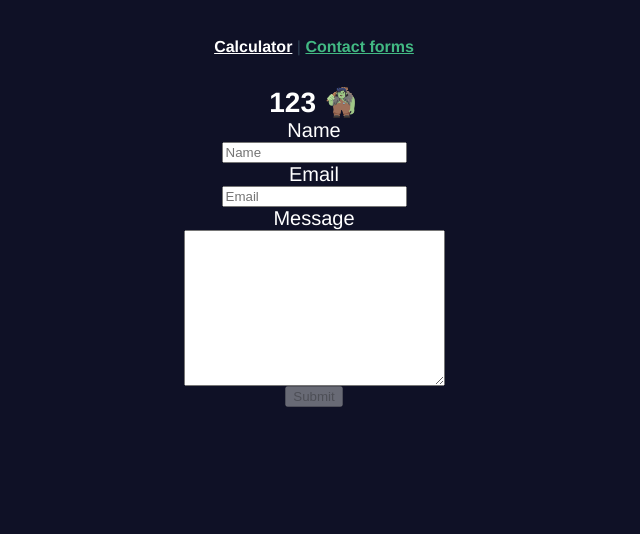
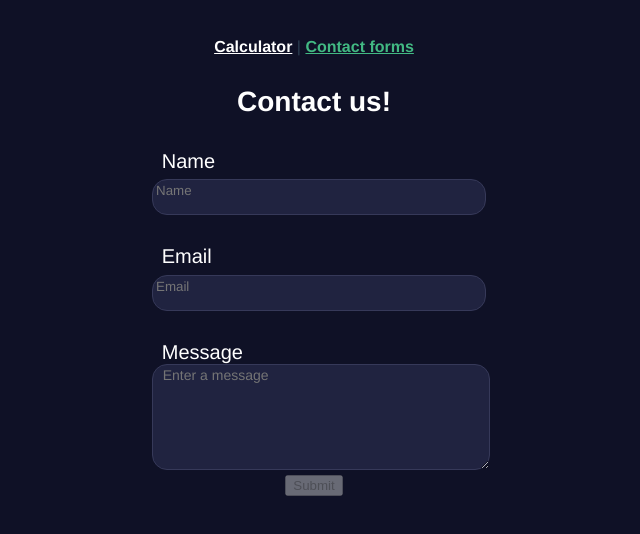
Before and after one commit to sondremalerud/Vue-Calculator, a Vue app: page /contactforms in a window 1280 px wide. Shown: the top 534 px of the page, without its empty margins (326-966 px from the left). Built offline with nearby package versions, Linux system fonts and the light colour scheme.

Commit message:
Oppg1 ferdig ish

```diff
--- a/db/posts.json
+++ b/db/posts.json
@@ -71,6 +71,84 @@
       "email": "hei",
       "message": "heii",
       "id": 12
+    },
+    {
+      "formName": "Testing 123",
+      "email": "test@123.com",
+      "message": "123 !!!",
+      "id": 13
+    },
+    {
+      "formName": "fdasfdsafasd fdsafdsa",
+      "email": "fdasfdsafdsa@gmail.com",
+      "message": "fjdskafasfjkaslfa",
+      "id": 14
+    },
+    {
+      "formName": "fdasfdsafasd fdsafdsa",
+      "email": "fdasfdsafdsa@gmail.com",
+      "message": "432143214321",
+      "id": 15
+    },
+    {
+      "formName": "test test",
+      "email": "hei@gmail.com",
+      "message": "dsfdsfsd",
+      "id": 16
+    },
+    {
+      "formName": "test test",
+      "email": "hei@gmail.com",
+      "message": "43214321412",
+      "id": 17
+    },
+    {
+      "formName": "jef jeff",
+      "email": "jef@gjfdsafs.com",
+      "message": "fjdsa",
+      "id": 18
+    },
+    {
+      "formName": "jef jeff",
+      "email": "jef@gjfdsafs.com",
+      "message": "111111",
+      "id": 19
+    },
+    {
+      "formName": "fdsafasd a",
+      "email": "dfsa@gfdsa.com",
+      "message": "fdsfas",
+      "id": 20
+    },
+    {
+      "formName": "fdsafasd a",
+      "email": "dfsa@gfdsa.com",
+      "message": "aaaaaaaa",
+      "id": 21
+    },
+    {
+      "formName": "asdff f",
+      "email": "fdas@gdsa.com",
+      "message": "fdasfsdafass",
+      "id": 22
+    },
+    {
+      "formName": "asdff f",
+      "email": "fdas@gdsa.com",
+      "message": "aaaaa",
+      "id": 23
+    },
+    {
+      "formName": "asdff f",
+      "email": "fdas@gdsa.com",
+      "message": "43214321",
+      "id": 24
+    },
+    {
+      "formName": "asdff f",
+      "email": "fdas@gdsa.com",
+      "message": "aaaaaaaaa",
+      "id": 25
     }
   ]
 }
--- a/package.json
+++ b/package.json
@@ -18,7 +18,8 @@
     "lodash": "^4.17.21",
     "vee-validate": "^4.5.8",
     "vue": "^3.2.13",
-    "vue-router": "^4.1.6"
+    "vue-router": "^4.1.6",
+    "vuex": "^4.0.2"
   },
   "devDependencies": {
     "@babel/core": "^7.12.16",
--- a/src/components/BaseInput.vue
+++ b/src/components/BaseInput.vue
@@ -1,4 +1,5 @@
 <template>
+    <div class="content">
     <label v-if="label">{{ label }}</label>
     <input
       v-bind="$attrs"
@@ -7,6 +8,10 @@
       @input="$emit('update:modelValue', $event.target.value)"
       class="field"
     >
+    <p v-if="error" class="errorMessage">
+      {{ error }}
+    </p>
+  </div>
   </template>
 
   <script>
@@ -21,7 +26,72 @@
             modelValue: {
                 type: [String, Number],
                 default: ''
+            },
+            error: {
+              type: String,
+              default: ''
             }
         }
     }
   </script>
+
+<style scoped>
+  .errorMessage {
+    color: rgb(154, 154, 252);
+    color: #e94893;
+    font-size: 15px;
+    text-align: left;
+    padding-left: 3%;
+  }
+
+  .content{
+    position: relative;
+  }
+
+  input{
+    height: 2rem;
+    width: 20rem;
+    /*border: 1px solid #42b983;*/
+    border-radius: 15px;
+    background-color: #202340;
+    color: white;
+    border: 1px #363959 solid;
+    padding-left: 3%;
+
+    font-family: Avenir, Helvetica, Arial, sans-serif;
+    -webkit-font-smoothing: antialiased;
+    -moz-osx-font-smoothing: grayscale;
+
+  }
+
+  ::placeholder {
+    position: absolute;
+    top: 0;
+    bottom: 0;
+    left: 0;
+    right: 0;
+    border: 3px solid transparent;
+    background-color: transparent;
+    display: flex;
+    align-items: center;
+
+  }
+
+  input, label {
+    display:block;
+
+  }
+
+  label {
+    text-align: left;
+    margin-left: 3%;
+    margin-bottom: 2%;
+  }
+
+  input:hover {
+    border: 1px #999 solid;
+  }
+
+
+
+</style>
--- a/src/main.js
+++ b/src/main.js
@@ -3,6 +3,7 @@ import App from './App.vue'
 import router from './router/index.js'
 import upperFirst from 'lodash/upperFirst'
 import camelCase from 'lodash/camelCase'
+import store from './store'
 
 const requireComponent = require.context(
     './components',
@@ -12,6 +13,7 @@ const requireComponent = require.context(
 
 const app = createApp(App);
 app.use(router);
+app.use(store);
 app.mount('#app');
 
 
--- /dev/null
+++ b/src/store/index.js
@@ -0,0 +1,26 @@
+import { createStore } from 'vuex'
+
+export default createStore({
+    state: {
+        form: {
+            formName: "",
+            email: "",
+        }
+    },
+    mutations: {
+        UPDATE_FORM_NAME (state, formName) {
+            state.form.formName = formName
+            console.log("heii")
+        },
+        UPDATE_EMAIL (state, email) {
+            state.form.email = email
+            console.log("hallo")
+        }
+    },
+    actions: {
+
+    },
+    modules: {
+
+    }
+})
--- a/src/views/ContactForms.vue
+++ b/src/views/ContactForms.vue
@@ -5,25 +5,35 @@
         <form @submit.prevent="sendForm">
             <fieldset>
 
-                <legend>123 🧌</legend>
+                <legend>Contact us!<br><br></legend>
+
 
                 <BaseInput
                     v-model="form.formName"
                     label="Name"
                     type="text"
-                    required
+                    @input="updateFormName"
+
                 />
+                <p class="errorMessage"> {{ formNameError }} </p>
+
 
                 <BaseInput
                     v-model="form.email"
                     label="Email"
                     type="email"
-                    required
+                    @input="updateEmail"
+
                 />
+                <p class="errorMessage"> {{ emailError }} </p>
 
 
-                <label>Message</label>
-                <textarea name="Message" id="message" cols="30" rows="10" v-model="form.message"></textarea>
+
+                <div class="message-box">
+                    <label>Message</label>
+                    <textarea name="Message" v-model="form.message" placeholder="Enter a message"></textarea>
+                </div>
+
 
                 <button type="submit" :disabled="!isValid">Submit</button>
 
@@ -42,6 +52,7 @@
 
 <script>
 import axios from 'axios'
+import { mapState } from 'vuex'
 
 
 export default {
@@ -50,8 +61,11 @@ export default {
         return {
             form: {
                 formName: "",
+                formNameError: "",
                 email: "",
-                message: ""
+                emailError: "",
+                message: "",
+                messageError: ""
             },
         }
     },
@@ -63,71 +77,61 @@ export default {
             )
             .then(function (response) {
                 console.log('Response', response)
+                alert("Success!")
             })
             .catch(function (err) {
                 console.log('Error', err)
+                alert("Something went wrong!")
             })
+            this.form.message = "";
+
         },
         validateEmail() {
 
             if (/^\w+([-]?\w+)*@\w+([-]?\w+)*(\.\w{2,3})+$/.test(this.form.email)) {
+                this.emailError = ""
                 return true;
             } else {
-                console.log("truuuue");
+                this.emailError = "Enter a valid email address"
                 return false;
             }
         },
         validateName() {
             const arr = this.form.formName.split(" ");
             if (arr.length > 1 && arr[1]) {
-                console.log("ye")
+                this.formNameError = "";
                 return true;
             }
+            this.formNameError = "Enter your full name";
             return false;
         },
-/*         validate() {
-            this.v$.$validate();
-            if (!this.v$.$error) this.$refs['submitBtn'].disabled = false;
-            else {
-                this.$refs['submitBtn'].btnIsDisabled = true;
-                alert('kebba')
+        updateFormName(e) {
+            this.$store.commit('UPDATE_FORM_NAME', e.target.value)
+            this.validateName()
 
-            }
-        } */
+        },
+        updateEmail(e) {
+            this.$store.commit('UPDATE_EMAIL', e.target.value)
+            this.validateEmail()
+
+        }
 
     },
     computed: {
         isValid () {
-            //return this.form.formName && this.form.email && this.form.message;
+            return (this.validateEmail() && this.validateName() && this.form.message);
+        },
+        ...mapState({
+            formName: state => state.form.formName
+        }),
 
-            return (this.validateEmail() && this.validateName() && this.form.message);
-        }
+    },
+    created() {
+        this.form.formName = this.$store.state.form.formName;
+        this.form.email = this.$store.state.form.email;
     }
+
 }
-
-
-
-
-
-
-
-/*
-        const email = useField('email', function (value) {
-            if (!value) return 'This field is required'
-
-            const regex = /^(([^<>()[\]\\.,;:\s@"]+(\.[^<>()[\]\\.,;:\s@"]+)*)|(".+"))@((\[[0-9]{1,3}\.[0-9]{1,3}\.[0-9]{1,3}\.[0-9]{1,3}\])|(([a-zA-Z\-0-9]+\.)+[a-zA-Z]{2,}))$/
-            if (!regex.test(String(value).toLowerCase())) {
-                return 'Please enter a valid email address'
-            }
-
-            return true
-        })
-
-        const formName = useField('formName', function (value) {
-            if (!value) return 'This field is required'
-            if (!value.split(" ") > 1) return 'Please enter your full name'
-            return true
-        }) */
 
 </script>
 
@@ -176,5 +180,45 @@ export default {
         margin: 0 auto;
     }
 
+    .errorMessage {
+        color: rgb(154, 154, 252);
+        color: #e94893;
+        font-size: 15px;
+        text-align: left;
+        padding-left: 3%;
+    }
+
+    textarea {
+        background-color:#202340;
+        border: 1px #363959 solid;
+        border-radius: 15px;
+        padding-left: 3%;
+        width: 100%;
+        height: 100px;
+        color:white;
+
+
+        font-size: 14px;
+
+        font-family: Avenir, Helvetica, Arial, sans-serif;
+        -webkit-font-smoothing: antialiased;
+        -moz-osx-font-smoothing: grayscale;
+    }
+
+    label {
+
+        text-align: left;
+        margin-bottom: 2%;
+        margin-left: 3%;
+
+
+    }
+
+    .message-box {
+        text-align: left;
+        width: 100%;
+    }
+
+
 
 </style>
```
Also changed, not shown: 1 other file (tests, documents, lock files or other folders).
